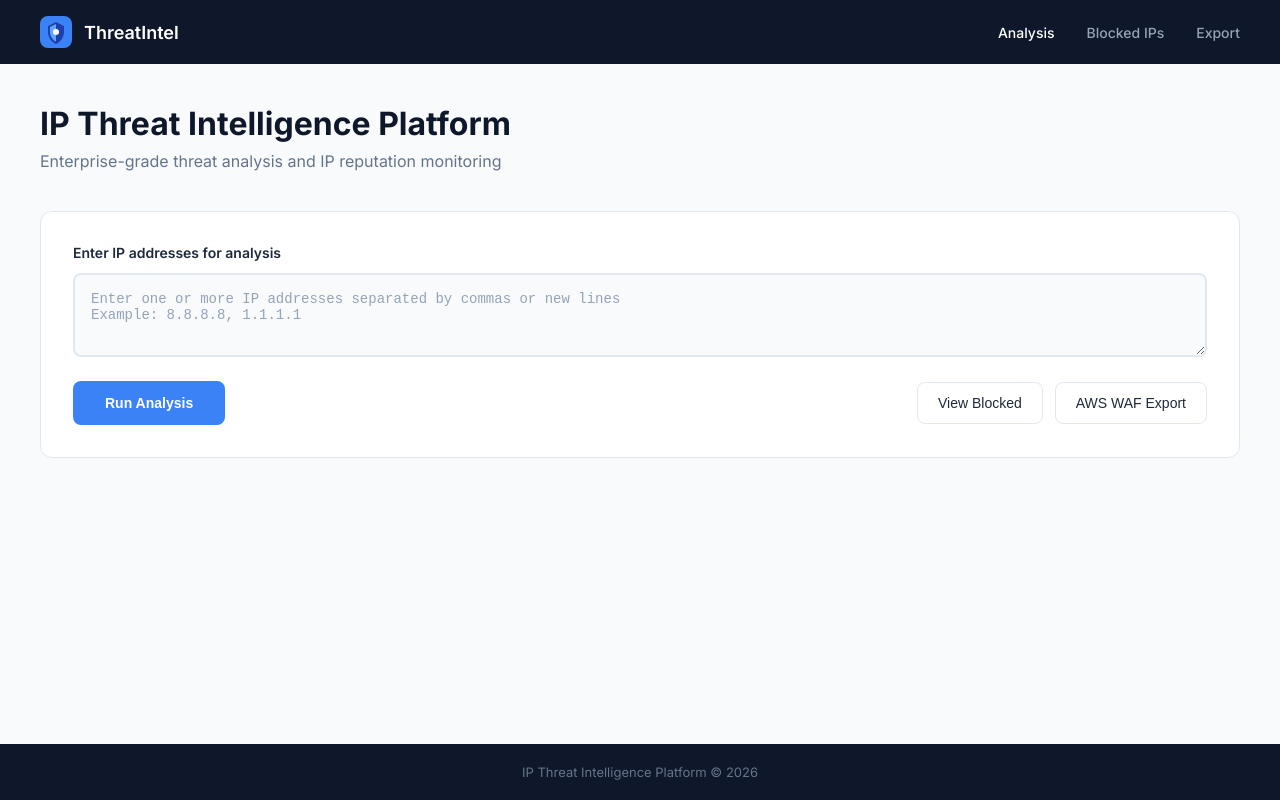
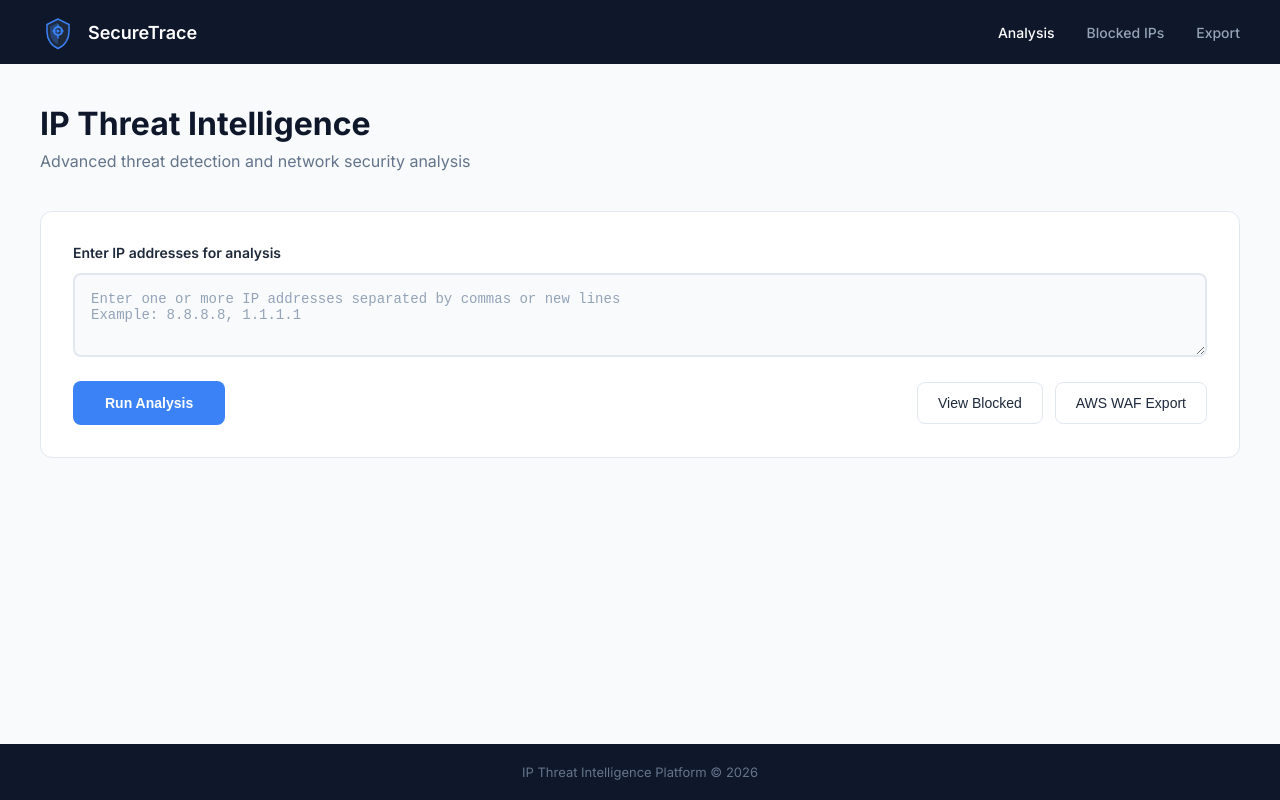
Before and after one commit to jos2123/ip-threat-intel-professional, a plain HTML site: page index.html in a window 1280 px wide. Drawn offline with Linux system fonts and the light colour scheme.

Commit message:
Rebrand: SecureTrace with professional shield+radar logo

```diff
--- a/index.html
+++ b/index.html
@@ -3,7 +3,7 @@
 <head>
     <meta charset="UTF-8">
     <meta name="viewport" content="width=device-width, initial-scale=1.0">
-    <title>IP Threat Intelligence Platform</title>
+    <title>SecureTrace - IP Threat Intelligence</title>
     <link rel="stylesheet" href="styles.css">
     <link rel="preconnect" href="https://fonts.googleapis.com">
     <link href="https://fonts.googleapis.com/css2?family=Inter:wght@400;500;600;700&display=swap" rel="stylesheet">
@@ -11,13 +11,15 @@
 <body>
     <nav class="navbar">
         <div class="nav-brand" onclick="goHome()" style="cursor: pointer;">
-            <svg class="brand-icon" viewBox="0 0 32 32" fill="none" xmlns="http://www.w3.org/2000/svg">
-                <rect width="32" height="32" rx="8" fill="#3b82f6"/>
-                <path d="M16 6L8 10v6c0 5.25 3.4 10.15 8 12 4.6-1.85 8-6.75 8-12v-6l-8-4z" fill="#1e40af"/>
-                <path d="M16 8L10 11v5c0 4.2 2.7 8.1 6 9.6V8z" fill="#60a5fa"/>
-                <circle cx="16" cy="16" r="3" fill="white"/>
+            <svg class="brand-icon" viewBox="0 0 36 36" fill="none" xmlns="http://www.w3.org/2000/svg">
+                <rect width="36" height="36" rx="8" fill="#0f172a"/>
+                <path d="M18 5L7 10.5v7.5c0 7.35 4.7 14.25 11 16.5 6.3-2.25 11-9.15 11-16.5v-7.5L18 5z" fill="#1e293b" stroke="#3b82f6" stroke-width="1.5"/>
+                <path d="M18 8.5L10 12.5v5.5c0 5.6 3.4 10.8 8 12.5V8.5z" fill="#3b82f6" fill-opacity="0.3"/>
+                <circle cx="18" cy="17" r="4" fill="none" stroke="#3b82f6" stroke-width="2"/>
+                <circle cx="18" cy="17" r="1.5" fill="#3b82f6"/>
+                <path d="M18 11v2M18 22v2M13 17h2M21 17h2" stroke="#3b82f6" stroke-width="1.5" stroke-linecap="round"/>
             </svg>
-            <span>ThreatIntel</span>
+            <span>SecureTrace</span>
         </div>
         <div class="nav-links">
             <a href="#" class="active" onclick="goHome(); return false;">Analysis</a>
@@ -28,8 +30,8 @@
 
     <main class="main-content">
         <section class="hero">
-            <h1>IP Threat Intelligence Platform</h1>
-            <p>Enterprise-grade threat analysis and IP reputation monitoring</p>
+            <h1>IP Threat Intelligence</h1>
+            <p>Advanced threat detection and network security analysis</p>
         </section>
 
         <section class="search-section">
--- a/styles.css
+++ b/styles.css
@@ -44,12 +44,17 @@ body {
 }
 
 .brand-icon {
-  width: 32px;
-  height: 32px;
+  width: 36px;
+  height: 36px;
 }
 
 .nav-brand:hover {
-  opacity: 0.9;
+  opacity: 0.85;
+}
+
+.nav-brand:hover .brand-icon {
+  transform: scale(1.05);
+  transition: transform 0.2s;
 }
 
 .nav-links {
```
